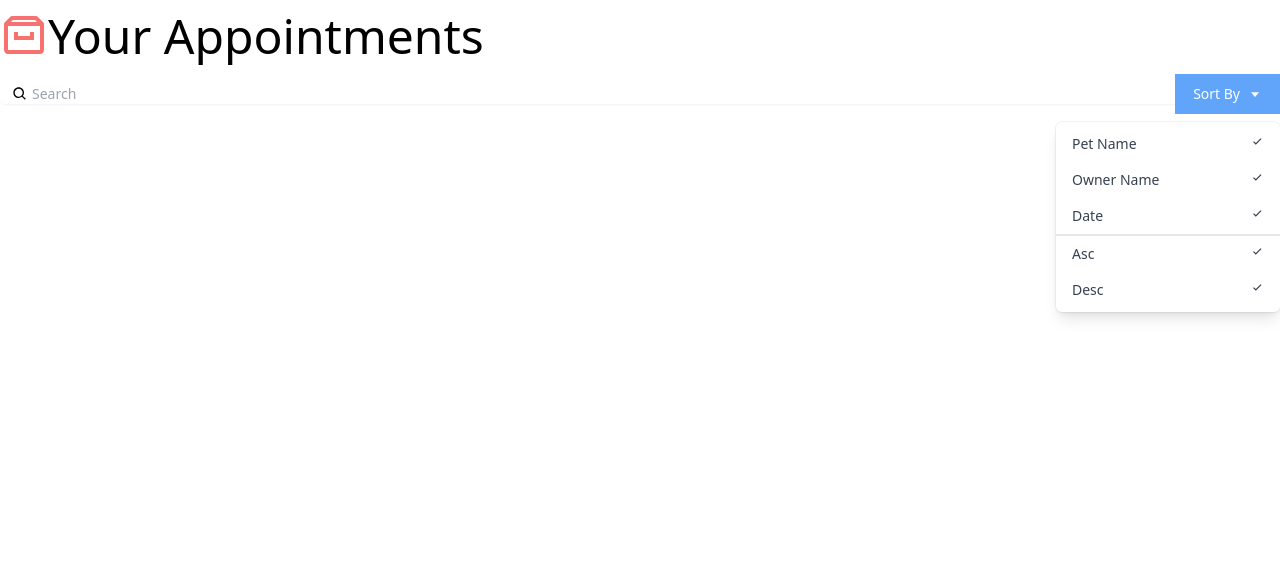
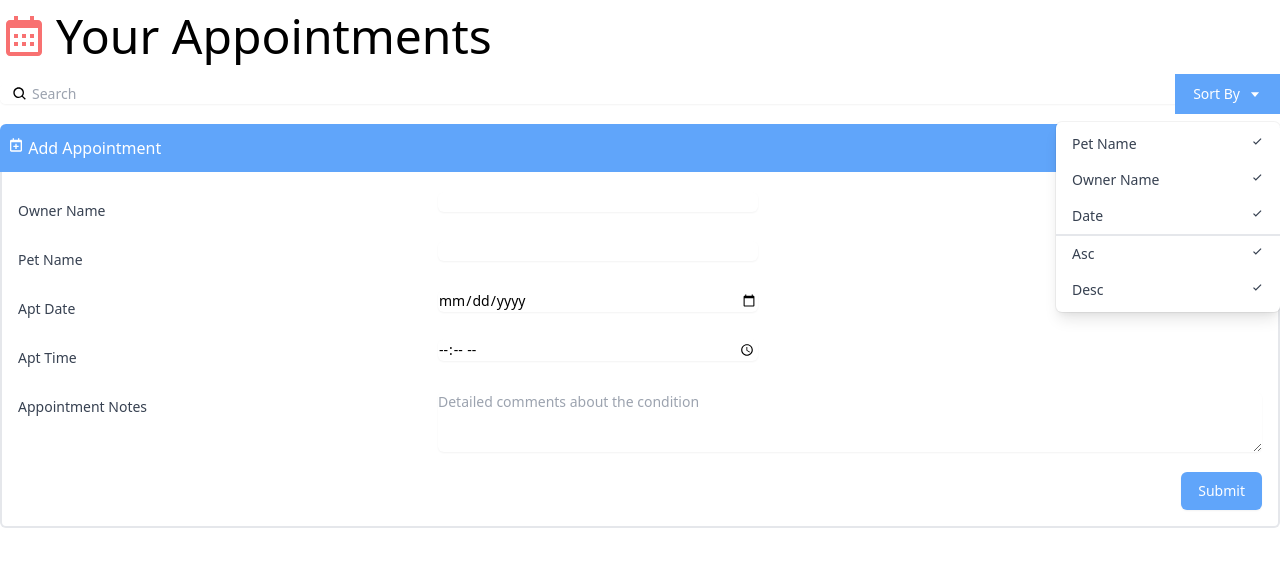
Before and after one commit to Affi-Amine/React_Interface, a React (Create React App) app: page / in a window 1280 px wide. Shown: the top 566 px of the page. Built offline with nearby package versions, Linux system fonts and the light colour scheme.

Commit message:
AddAppointment component

```diff
--- a/src/App.js
+++ b/src/App.js
@@ -1,12 +1,14 @@
-import { BiArchive } from "react-icons/bi"
+import { BiCalendar } from "react-icons/bi"
 import Search from "./components/Search"
+import AddAppointment from "./components/AddAppointment";
 
 function App() {
   return (
     <div className="App container mx-auto mt-3 font-thin">
       <h1 className="text-5xl">
-        <BiArchive className="inline-block text-red-400 align-top" />Your Appointments</h1>
+        <BiCalendar className="mr-2 inline-block text-red-400 align-top" />Your Appointments</h1>
         <Search />
+        <AddAppointment />
     </div>
   );
 }
--- /dev/null
+++ b/src/components/AddAppointment.js
@@ -0,0 +1,73 @@
+import { BiCalendarPlus } from "react-icons/bi";
+
+const AddAppointment = () => {
+    return (
+      <div>
+        <button className="bg-blue-400 text-white px-2 py-3 w-full text-left rounded-t-md">
+          <div><BiCalendarPlus className="inline-block align-text-top" />  Add Appointment</div>
+        </button>
+        <div className="border-r-2 border-b-2 border-l-2 border-light-blue-500 rounded-b-md pl-4 pr-4 pb-4">
+          <div className="sm:grid sm:grid-cols-3 sm:gap-4 sm:items-start  sm:pt-5">
+            <label htmlFor="ownerName" className="block text-sm font-medium text-gray-700 sm:mt-px sm:pt-2">
+              Owner Name
+            </label>
+            <div className="mt-1 sm:mt-0 sm:col-span-2">
+              <input type="text" name="ownerName" id="ownerName"
+                className="max-w-lg block w-full shadow-sm focus:ring-indigo-500 focus:border-indigo-500 sm:max-w-xs sm:text-sm border-gray-300 rounded-md" />
+            </div>
+          </div>
+
+          <div className="sm:grid sm:grid-cols-3 sm:gap-4 sm:items-start  sm:pt-5">
+            <label htmlFor="petName" className="block text-sm font-medium text-gray-700 sm:mt-px sm:pt-2">
+              Pet Name
+            </label>
+            <div className="mt-1 sm:mt-0 sm:col-span-2">
+              <input type="text" name="petName" id="petName"
+                className="max-w-lg block w-full shadow-sm focus:ring-indigo-500 focus:border-indigo-500 sm:max-w-xs sm:text-sm border-gray-300 rounded-md" />
+            </div>
+          </div>
+
+          <div className="sm:grid sm:grid-cols-3 sm:gap-4 sm:items-start  sm:pt-5">
+            <label htmlFor="aptDate" className="block text-sm font-medium text-gray-700 sm:mt-px sm:pt-2">
+              Apt Date
+            </label>
+            <div className="mt-1 sm:mt-0 sm:col-span-2">
+              <input type="date" name="aptDate" id="aptDate"
+                className="max-w-lg block w-full shadow-sm focus:ring-indigo-500 focus:border-indigo-500 sm:max-w-xs sm:text-sm border-gray-300 rounded-md" />
+            </div>
+          </div>
+
+          <div className="sm:grid sm:grid-cols-3 sm:gap-4 sm:items-start  sm:pt-5">
+            <label htmlFor="aptTime" className="block text-sm font-medium text-gray-700 sm:mt-px sm:pt-2">
+              Apt Time
+            </label>
+            <div className="mt-1 sm:mt-0 sm:col-span-2">
+              <input type="time" name="aptTime" id="aptTime"
+                className="max-w-lg block w-full shadow-sm focus:ring-indigo-500 focus:border-indigo-500 sm:max-w-xs sm:text-sm border-gray-300 rounded-md" />
+            </div>
+          </div>
+
+          <div className="sm:grid sm:grid-cols-3 sm:gap-4 sm:items-start  sm:pt-5">
+            <label htmlFor="aptNotes" className="block text-sm font-medium text-gray-700 sm:mt-px sm:pt-2">
+              Appointment Notes
+            </label>
+            <div className="mt-1 sm:mt-0 sm:col-span-2">
+              <textarea id="aptNotes" name="aptNotes" rows="3"
+                className="shadow-sm focus:ring-indigo-500 focus:border-indigo-500 mt-1 block w-full sm:text-sm border-gray-300 rounded-md" placeholder="Detailed comments about the condition"></textarea>
+            </div>
+          </div>
+
+
+          <div className="pt-5">
+            <div className="flex justify-end">
+              <button type="submit" className="ml-3 inline-flex justify-center py-2 px-4 border border-transparent shadow-sm text-sm font-medium rounded-md text-white bg-blue-400 hover:bg-blue-700 focus:outline-none focus:ring-2 focus:ring-offset-2 focus:ring-blue-400">
+                Submit
+              </button>
+            </div>
+          </div>
+        </div>
+      </div>
+    )
+}
+
+export default AddAppointment
```
